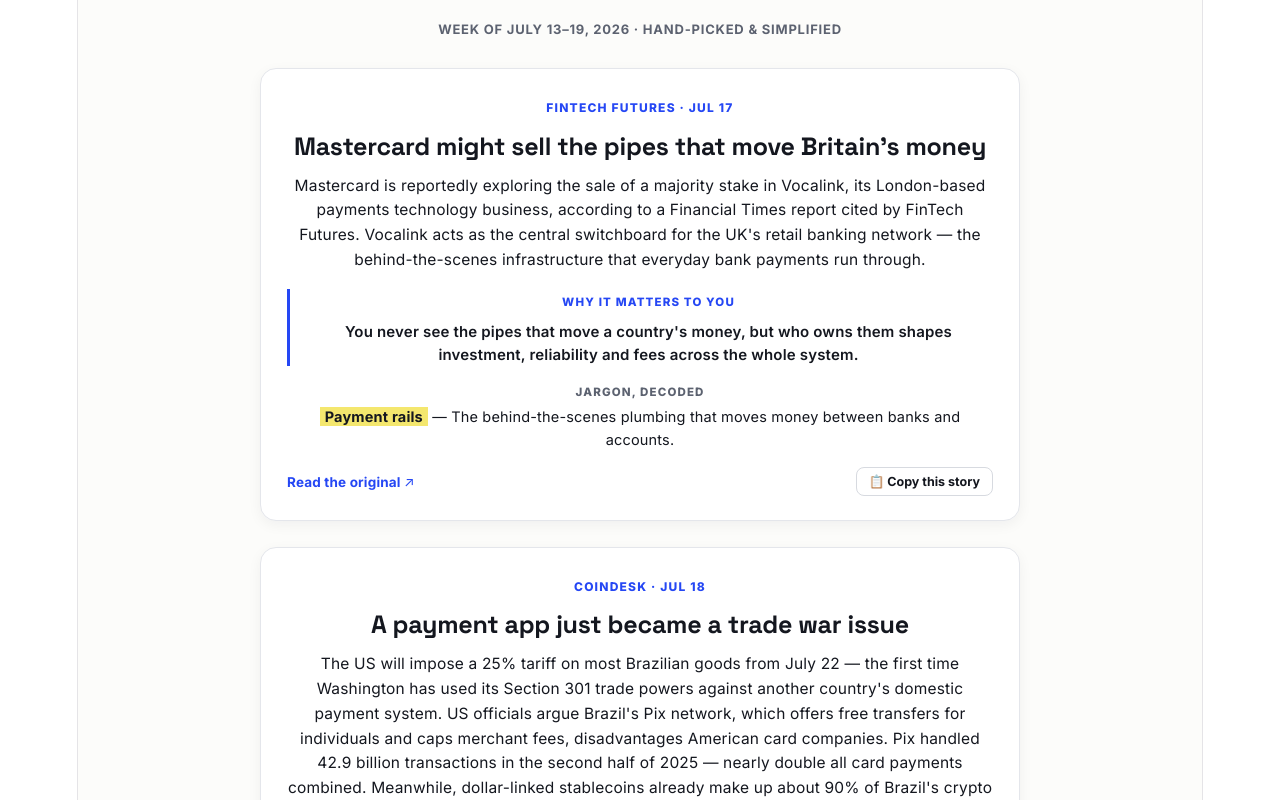
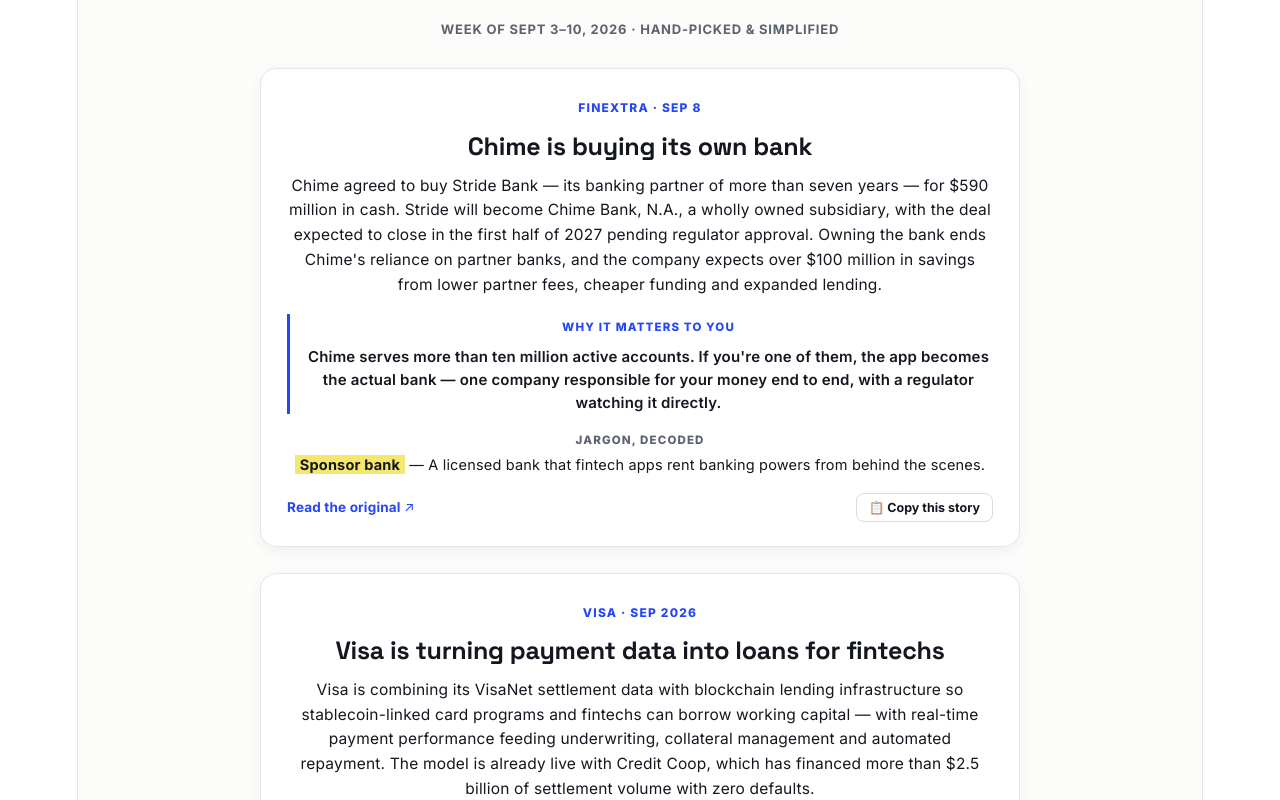
Before and after one commit to DeekshaFadnis/FinTech-Decoded, a React (Vite) app: page / in a window 1280 px wide. Shown: the part 500-1300 px from the top of the page. Built offline with nearby package versions, Linux system fonts and the light colour scheme.

Commit message:
Update App.jsx

```diff
--- a/src/App.jsx
+++ b/src/App.jsx
@@ -7,7 +7,7 @@
 const HIGHLIGHT = "#F4E76E";
 const GREY = "#5C6270";
 
-const EDITION = "Week of July 13\u201319, 2026 \u00b7 hand-picked & simplified";
+const EDITION = "Week of Sept 3\u201310, 2026 \u00b7 hand-picked & simplified";
 
 // ─── Usage stats (artifact shared storage) ──────────────────────
 const STATS_KEY = "fd-usage-stats-v1";
@@ -74,70 +74,90 @@
 const STATIC_STORIES = {
   payments: [
     {
-      headline: "Mastercard might sell the pipes that move Britain's money",
-      source: "FinTech Futures",
-      url: "https://www.fintechfutures.com/fintech/fintech-futures-top-five-news-stories-of-the-week-17-july-2026",
-      date: "Jul 17",
-      what: "Mastercard is reportedly exploring the sale of a majority stake in Vocalink, its London-based payments technology business, according to a Financial Times report cited by FinTech Futures. Vocalink acts as the central switchboard for the UK's retail banking network — the behind-the-scenes infrastructure that everyday bank payments run through.",
-      why: "You never see the pipes that move a country's money, but who owns them shapes investment, reliability and fees across the whole system.",
-      jargonTerm: "Payment rails",
-      jargonMeaning: "The behind-the-scenes plumbing that moves money between banks and accounts.",
+      headline: "Chime is buying its own bank",
+      source: "Finextra",
+      url: "https://www.finextra.com/newsarticle/48368/chime-acquires-banking-partner",
+      date: "Sep 8",
+      what: "Chime agreed to buy Stride Bank — its banking partner of more than seven years — for $590 million in cash. Stride will become Chime Bank, N.A., a wholly owned subsidiary, with the deal expected to close in the first half of 2027 pending regulator approval. Owning the bank ends Chime's reliance on partner banks, and the company expects over $100 million in savings from lower partner fees, cheaper funding and expanded lending.",
+      why: "Chime serves more than ten million active accounts. If you're one of them, the app becomes the actual bank — one company responsible for your money end to end, with a regulator watching it directly.",
+      jargonTerm: "Sponsor bank",
+      jargonMeaning: "A licensed bank that fintech apps rent banking powers from behind the scenes.",
     },
     {
-      headline: "A payment app just became a trade war issue",
-      source: "CoinDesk",
-      url: "https://www.coindesk.com/business/2026/07/18/trump-targets-brazil-s-payments-system-while-dollar-stablecoins-quietly-dominate-country-s-payments",
-      date: "Jul 18",
-      what: "The US will impose a 25% tariff on most Brazilian goods from July 22 — the first time Washington has used its Section 301 trade powers against another country's domestic payment system. US officials argue Brazil's Pix network, which offers free transfers for individuals and caps merchant fees, disadvantages American card companies. Pix handled 42.9 billion transactions in the second half of 2025 — nearly double all card payments combined. Meanwhile, dollar-linked stablecoins already make up about 90% of Brazil's crypto transaction volume.",
-      why: "How countries move money — cards, instant transfers, digital dollars — is turning into geopolitics. That fight ends up shaping the prices and payment options regular people get.",
-      jargonTerm: "Section 301",
-      jargonMeaning: "A US trade law that lets Washington penalize foreign practices it deems unfair to American companies.",
+      headline: "Visa is turning payment data into loans for fintechs",
+      source: "Visa",
+      url: "https://investor.visa.com/news/news-details/2026/Visa-Brings-Onchain-Lending-into-Everyday-Payments/default.aspx",
+      date: "Sep 2026",
+      what: "Visa is combining its VisaNet settlement data with blockchain lending infrastructure so stablecoin-linked card programs and fintechs can borrow working capital — with real-time payment performance feeding underwriting, collateral management and automated repayment. The model is already live with Credit Coop, which has financed more than $2.5 billion of settlement volume with zero defaults.",
+      why: "This is what stablecoins look like when they get boring — in the best way: quietly powering ordinary business lending behind everyday card payments.",
+      jargonTerm: "Working capital",
+      jargonMeaning: "The day-to-day cash a business needs to keep operating before its revenue arrives.",
     },
   ],
   stablecoins: [
     {
-      headline: "Visa built the machinery for banks to run digital dollars",
+      headline: "PayPal will now help any app launch its own digital dollar",
       source: "Finextra",
-      url: "https://www.finextra.com/newsarticle/48110/visa-launches-stablecoin-platform",
-      date: "Jul 16",
-      what: "Visa unveiled the Visa Stablecoin Platform, now in beta testing — a single environment where banks and fintechs can access, store and redeem stablecoins, including on-chain wallet infrastructure through a new Wallet-as-a-Service offering. It starts with Open USD (OUSD), the stablecoin from Open Standard, the new independent company whose 140+ founding partners include Visa, Mastercard, US Bank, Google and Coinbase — slated to launch later this year.",
-      why: "The company behind the card in your wallet is building the plumbing for banks to issue digital dollars. When your bank eventually offers one, something like this will likely be running underneath.",
-      jargonTerm: "Minting",
-      jargonMeaning: "Creating new units of a stablecoin, each backed by real money held in reserve.",
+      url: "https://www.finextra.com/newsarticle/48375/paypal-helps-developers-build-application-specific-pyusd-backed-stablecoins",
+      date: "Sep 9",
+      what: "PayPal, MoonPay and stablecoin platform M0 launched PYUSDx — a platform that lets developers create their own branded, application-specific stablecoins backed by PayPal's PYUSD, which is issued by Paxos, a federally regulated trust company. The pitch: launch a custom digital dollar in days rather than months, with cross-chain compatibility and transparent reserves.",
+      why: "Soon, the 'digital dollar' inside an app you use might carry that app's own brand — while the real money behind it sits with a regulated issuer. Knowing who actually holds the backing is the question that matters.",
+      jargonTerm: "Issuer",
+      jargonMeaning: "The company that creates a stablecoin and holds the real money backing it.",
     },
     {
-      headline: "Will Gen Alpha ever open a bank account?",
-      source: "CoinDesk",
-      url: "https://www.coindesk.com/business/2026/07/17/crypto-executives-say-digital-native-generations-may-never-need-a-bank-account",
-      date: "Jul 17",
-      what: "Crypto executives and bankers told CoinDesk they increasingly expect digitally native generations to rely on wallets holding stablecoins and tokenized assets instead of stand-alone bank accounts. Standard Chartered expects stablecoin circulation to grow roughly sevenfold to about $2 trillion by 2028 — with stablecoins handling more retail payments and remittances, while bank-issued tokens serve larger institutional flows.",
-      why: "Whether or not bank accounts actually disappear, the people building tomorrow's financial products are planning for a world where your 'account' is a wallet on your phone.",
-      jargonTerm: "Digital wallet",
-      jargonMeaning: "Software that holds your money and digital assets and lets you pay directly from your phone.",
+      headline: "A major US bank just moved money across the Atlantic on its own stablecoin",
+      source: "PYMNTS",
+      url: "https://www.pymnts.com/cryptocurrency/2026/this-week-in-stablecoins-everything-but-the-coin",
+      date: "Sep 10",
+      what: "US Bank executed a live pilot transaction between North America and Europe using USBDC, its own proprietary US dollar-backed stablecoin — moving money between its own operations across borders. As PYMNTS notes, it puts another regulated financial institution directly into digital-dollar infrastructure.",
+      why: "When a major traditional bank runs cross-border payments on its own stablecoin, digital dollars stop being a crypto story and start being a banking story.",
+      jargonTerm: "Settlement",
+      jargonMeaning: "The moment money actually moves between institutions and a payment becomes final.",
     },
   ],
   regulators: [
     {
-      headline: "The UK is now directly regulating the cloud companies banks run on",
-      source: "FinTech Futures",
-      url: "https://www.fintechfutures.com/fintech/fintech-futures-top-five-news-stories-of-the-week-17-july-2026",
-      date: "Jul 17",
-      what: "The UK's HM Treasury rolled out a new regime this week that brings four global cloud service providers under direct regulatory oversight for the first time — a move intended to strengthen the resilience of the UK's financial system.",
-      why: "So much of banking now runs on a handful of cloud companies that one outage could ripple across the entire financial system. Regulators are finally treating that invisible plumbing as critical infrastructure.",
-      jargonTerm: "Critical third party",
-      jargonMeaning: "An outside company so important to the financial system that regulators supervise it directly.",
+      headline: "Revolut got the green light to build a real American bank",
+      source: "Finextra",
+      url: "https://www.finextra.com/newsarticle/48345/revolut-achieves-conditional-occ-approval-for-us-national-bank-status",
+      date: "Sep 3",
+      what: "The OCC granted Revolut preliminary conditional approval for a US national bank charter — a green light to organize Revolut Bank US in Stamford, Connecticut, though not yet a licence to operate. Revolut plans to invest about $95 million in the bank, offering checking accounts, loans, credit cards and foreign exchange, with a possible stablecoin offered through a third-party issuer. It still needs FDIC insurance, Federal Reserve approval and final OCC sign-off, targeting a launch in the first half of 2027.",
+      why: "Revolut's US 'bank' has so far run through partner banks. A real charter means the full weight of American banking supervision — more protection and more accountability for its customers.",
+      jargonTerm: "Bank charter",
+      jargonMeaning: "The government licence that lets a company legally operate as a bank.",
+    },
+    {
+      headline: "The company behind Cash App wants a federal licence to hold your crypto",
+      source: "PYMNTS",
+      url: "https://www.pymnts.com/cryptocurrency/2026/block-pursues-national-trust-bank-charter-to-custody-bitcoin-and-stablecoins/",
+      date: "Sep 8",
+      what: "Block filed with the OCC to establish Builders Bank & Trust, an uninsured national trust bank that would provide custody and related fiduciary services for assets including bitcoin and stablecoins. It wouldn't take deposits or make loans — the point is one consistent federal framework for safeguarding digital assets as the business scales, instead of a patchwork of state rules.",
+      why: "For anyone holding crypto through a mainstream app, custody supervised by a federal bank regulator is a meaningful upgrade in oversight.",
+      jargonTerm: "Custody",
+      jargonMeaning: "Safekeeping assets on someone else's behalf without owning them.",
     },
   ],
   publications: [
     {
-      headline: "A banking tech company's own customers just funded it to a $1.6B valuation",
-      source: "FinTech Futures",
-      url: "https://www.fintechfutures.com/fintech/fintech-futures-top-five-news-stories-of-the-week-17-july-2026",
-      date: "Jul 17",
-      what: "Lumin Digital, a California-based digital banking technology provider, raised $115 million — including a $70 million round backed by 15 of its own existing clients, such as Affinity Plus Federal Credit Union, plus a $45 million growth investment led by long-term backer Light Street Capital. The round values Lumin at $1.6 billion, with the money earmarked for AI, payments, CRM and lending products.",
-      why: "When a company's own customers put up $70 million to fund it, that's about the strongest product endorsement there is — and its tools shape the online banking experience millions of credit union members use.",
-      jargonTerm: "Growth equity",
-      jargonMeaning: "Investment in an established company to help it expand — not to keep it alive.",
+      headline: "PayPal tried to sell $1 billion of startup stakes — the offers were too low",
+      source: "PYMNTS",
+      url: "https://www.pymnts.com/news/investment-tracker/2026/paypal-pauses-venture-capital-portfolio-sale-after-lowball-offers/",
+      date: "Sep 2026",
+      what: "PayPal shelved plans to sell roughly $900 million to $1 billion of its startup investments after bids came in at just 60 cents on the dollar.",
+      why: "A window into the private-market mood: even a payments giant's venture portfolio only fetches steep discounts right now — a reality check on what startups are actually worth versus what their backers hoped.",
+      jargonTerm: "Secondary sale",
+      jargonMeaning: "Selling existing investment stakes to another buyer instead of waiting for the companies to exit.",
+    },
+    {
+      headline: "An AI company just arranged a $15 billion credit line",
+      source: "PYMNTS",
+      url: "https://www.pymnts.com/news/artificial-intelligence/2026/anthropic-expands-credit-facility-to-15-billion-ahead-of-mega-ipo/",
+      date: "Sep 2026",
+      what: "Anthropic — the AI company behind Claude — is increasing its revolving credit facility sixfold, from $2.5 billion to $15 billion, as it prepares for a potential IPO.",
+      why: "AI companies are now arranging bank-scale money. The size of the credit lines tells you how big the industry's ambitions — and its costs — have become.",
+      jargonTerm: "Revolving credit facility",
+      jargonMeaning: "A giant corporate credit line a company can borrow from, repay, and borrow from again.",
     },
   ],
   canada: [],
```
